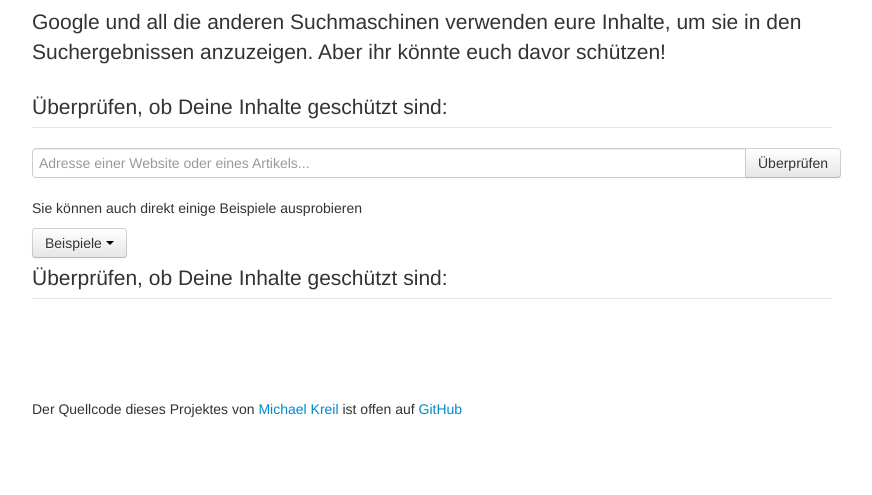
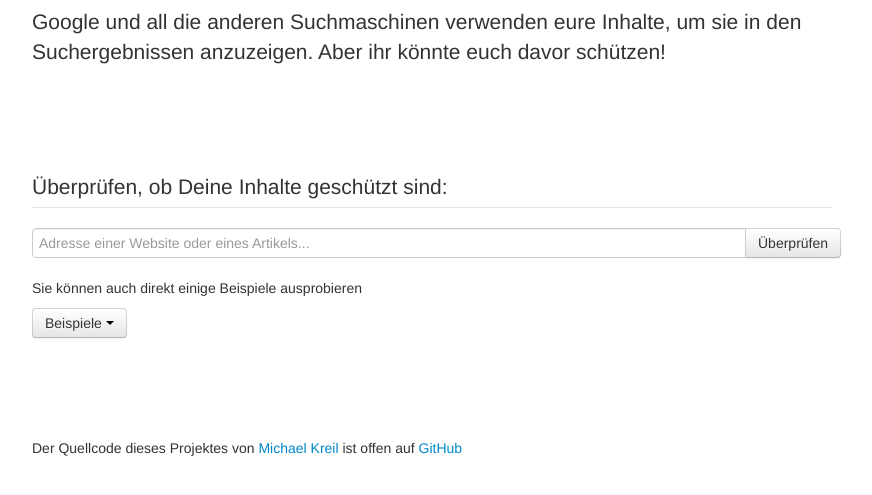
Before and after one commit to opendatacity/lsr, a plain HTML site: page client/index.html in a window 1280 px wide. Shown: the part 203-698 px from the top of the page, without its empty margins (208-1080 px from the left). Drawn offline with Linux system fonts and the light colour scheme.

Commit message:
layouting

```diff
--- a/client/index.html
+++ b/client/index.html
@@ -11,7 +11,7 @@
 		<h1>Deutsche Verleger!<br>Schützt euch vor Google!</h1>
 		<p class="lead">Google und all die anderen Suchmaschinen verwenden eure Inhalte, um sie in den Suchergebnissen anzuzeigen. Aber ihr könnte euch davor schützen!</p>
 
-		<legend>Überprüfen, ob Deine Inhalte geschützt sind:</legend>
+		<legend style="margin-top:100px">Überprüfen, ob Deine Inhalte geschützt sind:</legend>
 		<form id="checkForm" />
 			<div class="input-append">
 				<input style="width:700px" id="urlInput" type="text" placeholder="Adresse einer Website oder eines Artikels...">
@@ -28,9 +28,8 @@
 				<li><a href="#http://www.welt.de/print/welt_kompakt/webwelt/article111840925/Springer-Vorstandschef-greift-Google-an.html">DIE WELT</a></li>
 			</ul>
 		</div>
-		<div id="result">
+		<div id="result" style="margin-top:100px">
 		</div>
-		<legend>Überprüfen, ob Deine Inhalte geschützt sind:</legend>
 
 		<div id="footer">
 			<p>Der Quellcode dieses Projektes von <a href="http://www.michael-kreil.de">Michael Kreil</a> ist offen auf <a href="https://github.com/michomachine/lsr">GitHub</a></p>
```
